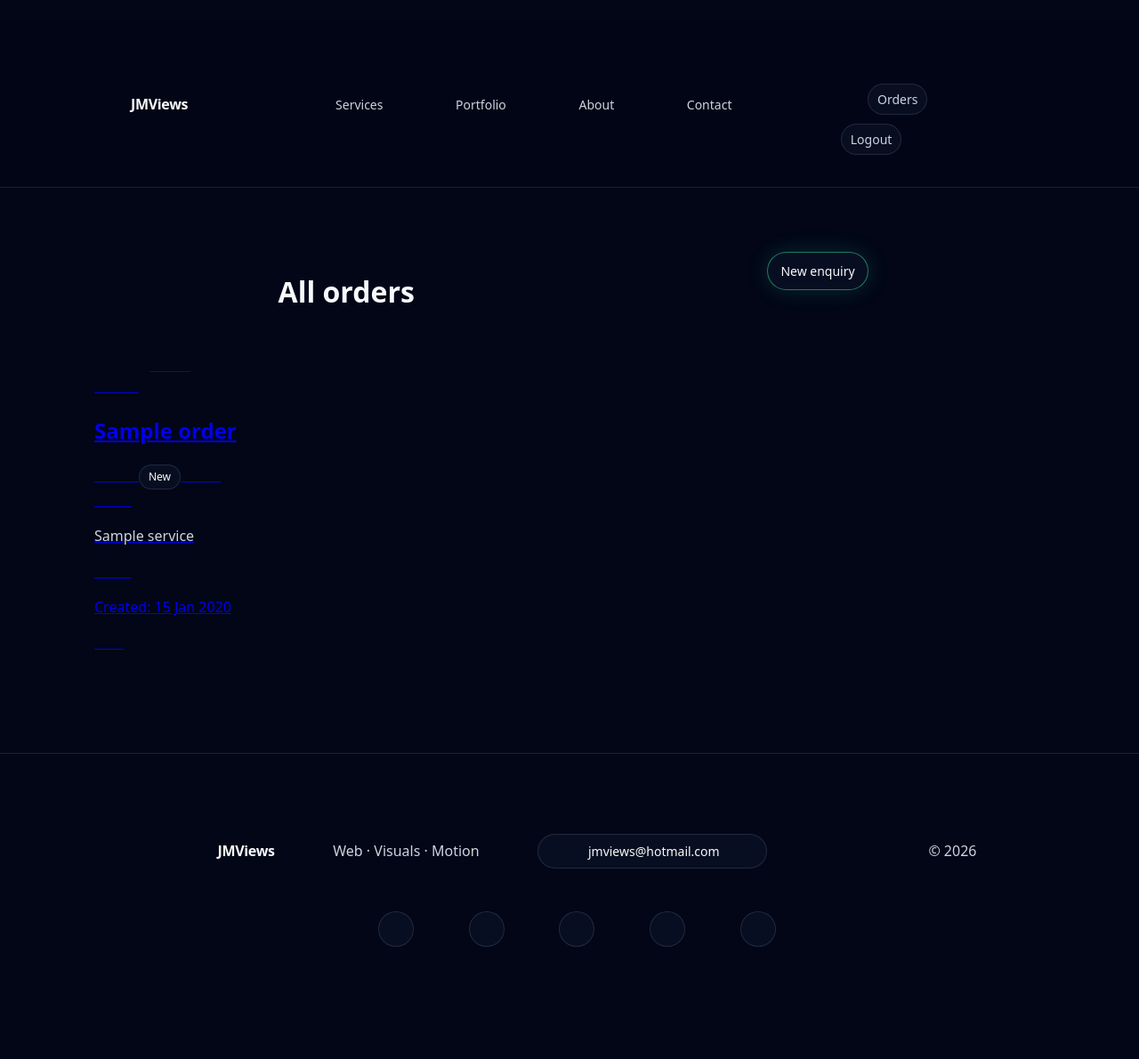
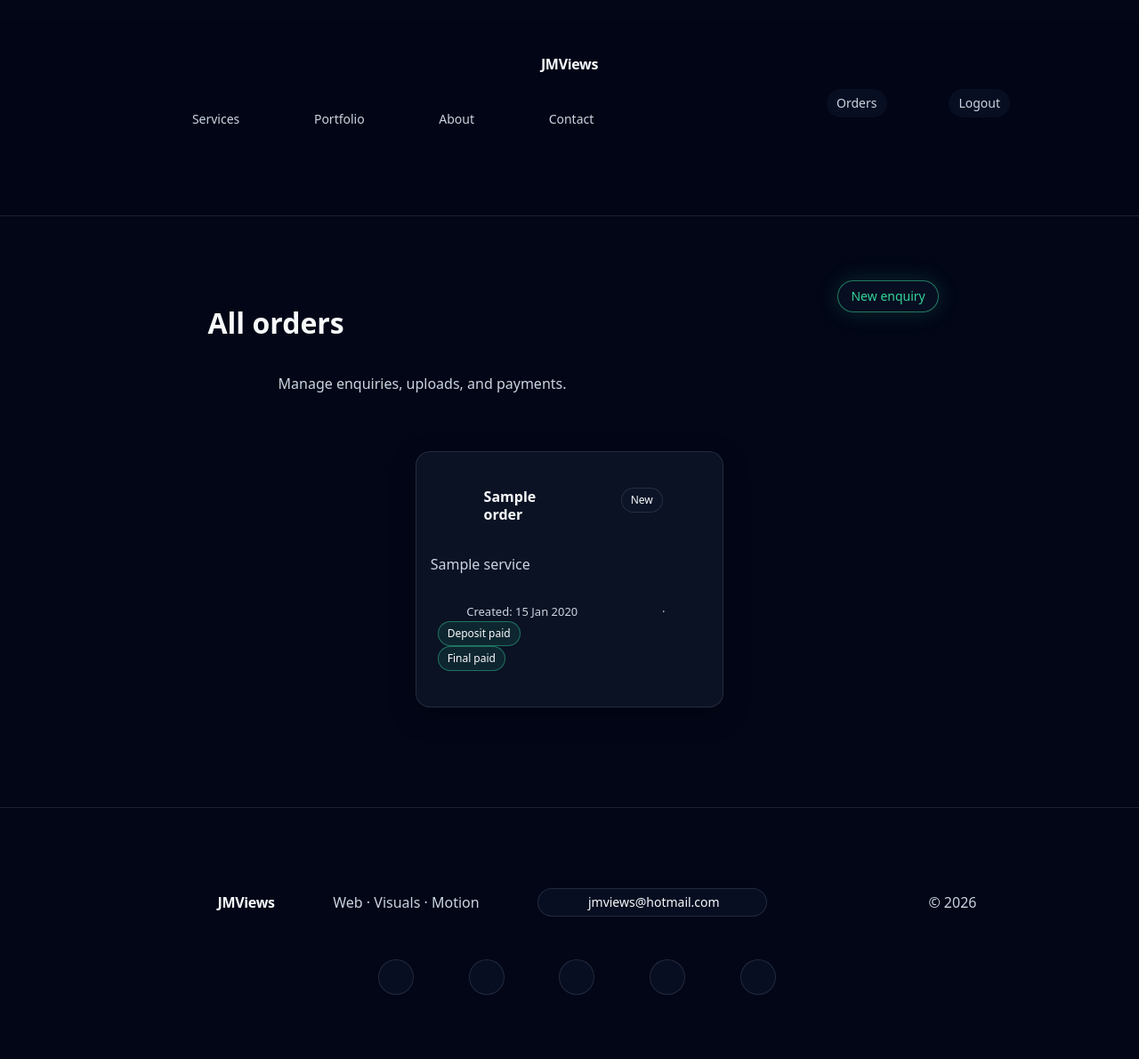
Before and after one commit to JermaineMckenna/jmviewsp4, a Django app: page /orders/ in a window 1280 px wide. Shown: the whole page at 89% size. Before the commit the page ends 1064 px from the top, so only its background shows below. Run offline with Django 4.2, Linux system fonts and the light colour scheme; a user stored in the database is signed in; tables that the repository leaves empty hold one stand-in row (values such as "Sample post").

Commit message:
updated orders page

```diff
--- a/static/css/styles.css
+++ b/static/css/styles.css
@@ -1,253 +1,183 @@
-:root {
-  --bg: #020617;
-  --panel: rgba(15, 23, 42, 0.75);
-  --border: rgba(148, 163, 184, 0.18);
-  --text: #f8fafc;
-  --muted: #cbd5e1;
-  --accent: #34d399;
+:root{
+--bg:#020617;
+--panel:rgba(15,23,42,.75);
+--panel-2:rgba(15,23,42,.55);
+--border:rgba(148,163,184,.18);
+
+--text:#f8fafc;
+--muted:#cbd5e1;
+--accent:#34d399;
+
+--danger:#f87171;
+--warn:#fbbf24;
+
+--radius:16px;
+--radius-pill:999px;
+--shadow:0 10px 30px rgba(0,0,0,.25);
 }
 
-* { box-sizing: border-box; }
-html, body { height: 100%; }
-
-body {
-  margin: 0;
-  background: var(--bg);
-  color: var(--text);
-  font-family: ui-sans-serif, system-ui, -apple-system, Segoe UI, Roboto, Arial;
-  line-height: 1.5;
+*{ box-sizing:border-box; }
+html,body{ height:100%; }
+body{
+margin:0;
+background:var(--bg);
+color:var(--text);
+font-family:ui-sans-serif,system-ui,-apple-system,Segoe UI,Roboto,Arial;
+line-height:1.5;
 }
 
-.container { max-width: 1100px; margin: 0 auto; padding: 24px 16px; }
-
-.site-header {
-  position: sticky;
-  top: 0;
-  background: rgba(2, 6, 23, 0.85);
-  backdrop-filter: blur(10px);
-  border-bottom: 1px solid var(--border);
-  z-index: 10;
+/* Layout */
+.container{
+max-width:1100px;
+margin:0 auto;
+padding:24px 16px;
 }
 
-.header-row {
-  display: flex;
-  align-items: center;
-  justify-content: space-between;
-  gap: 16px;
-  padding-top: 12px;
-  padding-bottom: 12px;
+/* Header */
+.site-header{
+position:sticky;
+top:0;
+z-index:10;
+background:rgba(2,6,23,.85);
+backdrop-filter:blur(10px);
+border-bottom:1px solid var(--border);
 }
 
-.brand {
-  font-weight: 700;
-  letter-spacing: -0.02em;
-  text-decoration: none;
-  color: var(--text);
+.header-row{
+display:flex;
+align-items:center;
+justify-content:space-between;
+gap:16px;
+padding-top:12px;
+padding-bottom:12px;
+flex-wrap:wrap; /* ✅ stops overflow on mobile */
 }
 
-/* NAV */
-.nav {
-  display: flex;
-  flex-direction: column;
-  gap: 10px;
-  align-items: stretch;
+.brand{
+font-weight:800;
+letter-spacing:-.02em;
+text-decoration:none;
+color:var(--text);
+white-space:nowrap;
 }
 
-.nav a {
-  color: var(--muted);
-  text-decoration: none;
-  font-size: 14px;
-  padding: 6px 10px;
-  border-radius: 999px;
+/* Nav */
+.nav{
+display:flex;
+flex-direction:column;
+gap:10px;
+align-items:stretch;
+width:100%;
 }
 
-.nav a:hover {
-  color: var(--text);
-  background: rgba(148, 163, 184, 0.08);
+.nav-links{
+display:grid;
+grid-template-columns:repeat(2, minmax(0,1fr));
+gap:8px 10px;
 }
 
-.nav-links {
-  display: grid;
-  grid-template-columns: repeat(2, minmax(0, 1fr));
-  gap: 8px 14px;
+.nav a{
+color:var(--muted);
+text-decoration:none;
+font-size:14px;
+padding:8px 10px;
+border-radius:var(--radius-pill);
+border:1px solid transparent;
+display:inline-flex;
+justify-content:center;
+white-space:nowrap;
 }
 
-.nav-links a {
-  display: inline-flex;
-  justify-content: center;
-  white-space: nowrap;
+.nav a:hover{
+color:var(--text);
+background:rgba(148,163,184,.08);
+border-color:rgba(148,163,184,.12);
 }
 
-.nav-auth {
-  display: flex;
-  gap: 10px;
-  justify-content: center;
-  flex-wrap: wrap;
+.nav-auth{
+display:flex;
+gap:10px;
+justify-content:center;
+flex-wrap:wrap;
 }
 
-/* Pills */
-.pill {
-  display: inline-flex;
-  align-items: center;
-  justify-content: center;
-  padding: 10px 14px;
-  border-radius: 999px;
-  border: 1px solid var(--border);
-  background: rgba(15, 23, 42, 0.55);
-  color: var(--text);
-  text-decoration: none;
-  font-size: 14px;
+/* Panels / type */
+.panel{
+border:1px solid var(--border);
+background:var(--panel);
+border-radius:var(--radius);
+padding:18px;
+box-shadow:var(--shadow);
 }
 
-.pill:hover {
-  border-color: rgba(148, 163, 184, 0.35);
+.h-eyebrow{
+color:var(--accent);
+text-transform:uppercase;
+letter-spacing:.25em;
+font-size:12px;
+font-weight:800;
 }
 
-/* Glow treatment */
-.glow {
-  border-color: rgba(52, 211, 153, 0.55);
-  box-shadow: 0 0 24px rgba(52, 211, 153, 0.18);
+.h-title{
+font-size:36px;
+line-height:1.15;
+margin:10px 0 0 0;
+letter-spacing:-.02em;
 }
 
-.glow:hover {
-  box-shadow: 0 0 30px rgba(52, 211, 153, 0.25);
+.h-sub{
+color:var(--muted);
+max-width:720px;
+margin:12px 0 0 0;
 }
 
-/* Panels / typography */
-.panel {
-  border: 1px solid var(--border);
-  background: var(--panel);
-  border-radius: 16px;
-  padding: 18px;
+/* Utility */
+.muted{ color:var(--muted); }
+.text{ color:var(--text); } /* ✅ you use class="text" in templates */
+.small{ font-size:13px; color:var(--muted); margin:8px 0 0 0; }
+
+/* Grid */
+.grid{ display:grid; gap:16px; }
+.grid.two{ grid-template-columns:repeat(2, minmax(0,1fr)); align-items:start; }
+
+/* Buttons */
+.btn, .pill{
+display:inline-flex;
+align-items:center;
+justify-content:center;
+gap:10px;
+padding:10px 14px;
+border-radius:var(--radius-pill);
+border:1px solid var(--border);
+background:var(--panel-2);
+color:var(--text);
+text-decoration:none;
+font-size:14px;
+line-height:1;
 }
 
-.h-eyebrow {
-  color: var(--accent);
-  text-transform: uppercase;
-  letter-spacing: 0.25em;
-  font-size: 12px;
-  font-weight: 700;
+.btn:hover, .pill:hover{
+border-color:rgba(148,163,184,.35);
 }
 
-.h-title {
-  font-size: 36px;
-  line-height: 1.15;
-  margin: 10px 0 0 0;
-  letter-spacing: -0.02em;
+.glow{
+border-color:rgba(52,211,153,.55) !important;
+color:var(--accent) !important;
+box-shadow:0 0 24px rgba(52,211,153,.18);
 }
 
-.h-sub {
-  color: var(--muted);
-  max-width: 720px;
-  margin: 12px 0 0 0;
+.glow:hover{
+box-shadow:0 0 30px rgba(52,211,153,.25);
 }
 
-/* Glow text for hero emphasis */
-.glow-text {
-  color: var(--accent);
-  text-shadow:
-	0 0 18px rgba(52, 211, 153, 0.35),
-	0 0 40px rgba(52, 211, 153, 0.18);
+.pill.danger, .btn.danger{
+border-color:rgba(248,113,113,.55) !important;
+background:rgba(248,113,113,.12) !important;
+color:var(--text) !important;
 }
 
-/* Grid */
-.grid { display: grid; gap: 16px; }
-.grid.two { grid-template-columns: repeat(2, minmax(0, 1fr)); align-items: start; }
-
-/* Buttons */
-.btn {
-  display: inline-flex;
-  align-items: center;
-  justify-content: center;
-  gap: 10px;
-  padding: 10px 14px;
-  border-radius: 999px;
-  border: 1px solid var(--border);
-  background: rgba(15, 23, 42, 0.55);
-  color: var(--text);
-  text-decoration: none;
-  font-size: 14px;
-}
-
-.btn:hover { border-color: rgba(148, 163, 184, 0.35); }
-
-.btn.glow {
-  border-color: rgba(52, 211, 153, 0.55);
-  color: var(--accent);
-  box-shadow: 0 0 24px rgba(52, 211, 153, 0.18);
-}
-
-/* Messages */
-.messages { margin: 12px 0; display: grid; gap: 8px; }
-
-.msg {
-  padding: 10px 12px;
-  border-radius: 12px;
-  border: 1px solid var(--border);
-  background: rgba(15, 23, 42, 0.55);
-  color: var(--text);
-  font-size: 14px;
-}
-
-.msg.success { border-color: rgba(52, 211, 153, 0.35); }
-.msg.error { border-color: rgba(248, 113, 113, 0.35); }
-
-.muted { color: var(--muted); }
-
-/* Footer */
-.site-footer { border-top: 1px solid var(--border); margin-top: 40px; }
-
-.footer-row {
-  display: flex;
-  gap: 12px;
-  justify-content: space-between;
-  align-items: center;
-  padding-top: 18px;
-  padding-bottom: 18px;
-}
-
-/* Icons */
-.icon-row { display: flex; flex-wrap: wrap; gap: 10px; }
-
-.icon-btn {
-  width: 40px;
-  height: 40px;
-  display: inline-flex;
-  align-items: center;
-  justify-content: center;
-  border-radius: 999px;
-  border: 1px solid var(--border);
-  background: rgba(15, 23, 42, 0.55);
-  color: var(--text);
-  text-decoration: none;
-}
-
-.icon-btn:hover {
-  border-color: rgba(52, 211, 153, 0.55);
-  box-shadow: 0 0 24px rgba(52, 211, 153, 0.18);
-}
-
-.icon-btn svg {
-  width: 18px;
-  height: 18px;
-  display: block;
-}
-
-/* Optional: smooth out strokes for stroke-based icons */
-.icon-btn svg[fill="none"] {
-  stroke: currentColor;
-}
-
-/* Danger */
-.pill.danger,
-.btn.danger {
-  border-color: rgba(248,113,113,.45);
-  background: rgba(248,113,113,.10);
-}
-
-.pill.danger:hover,
-.btn.danger:hover {
-  border-color: rgba(248,113,113,.75);
+.pill.danger:hover, .btn.danger:hover{
+border-color:rgba(248,113,113,.85) !important;
 }
 
 /* Badges */
@@ -256,27 +186,42 @@
 align-items:center;
 justify-content:center;
 padding:4px 10px;
-  border-radius:999px;
+border-radius:var(--radius-pill);
 border:1px solid var(--border);
 font-size:12px;
-  color: var(--text);
-  background: rgba(15,23,42,.55);
-}
-.badge-ok{
-  border-color: rgba(52,211,153,.45);
-  background: rgba(52,211,153,.10);
-}
-.badge-warn{
-  border-color: rgba(251,191,36,.45);
-  background: rgba(251,191,36,.10);
+color:var(--text);
+background:var(--panel-2);
 }
 
-/* Page header layout */
+.badge-ok{
+border-color:rgba(52,211,153,.45);
+background:rgba(52,211,153,.10);
+}
+
+.badge-warn{
+border-color:rgba(251,191,36,.45);
+background:rgba(251,191,36,.10);
+}
+
+/* Messages */
+.messages{ margin:12px 0; display:grid; gap:8px; }
+.msg{
+padding:10px 12px;
+border-radius:12px;
+border:1px solid var(--border);
+background:var(--panel-2);
+color:var(--text);
+font-size:14px;
+}
+.msg.success{ border-color:rgba(52,211,153,.35); }
+.msg.error{ border-color:rgba(248,113,113,.35); }
+
+/* Page head */
 .page-head{
 display:flex;
 justify-content:space-between;
+align-items:flex-start;
 gap:16px;
-  align-items:flex-start;
 flex-wrap:wrap;
 }
 .head-actions{
@@ -285,20 +230,164 @@
 flex-wrap:wrap;
 }
 
-/* ✅ Media queries (FIXED) */
-@media (max-width: 800px) {
-  .grid.two { grid-template-columns: 1fr; }
+/* Cards (Orders list + delete confirm) */
+.card-grid{
+display:grid;
+grid-template-columns:repeat(3, minmax(0,1fr));
+gap:14px;
+margin-top:16px;
 }
 
-@media (min-width: 768px) {
-  .nav {
-	flex-direction: row;
-	align-items: center;
-	justify-content: flex-end;
-	gap: 14px;
+.card{
+display:block;
+border:1px solid var(--border);
+background:var(--panel);
+border-radius:var(--radius);
+padding:16px;
+text-decoration:none;
+color:var(--text);
+box-shadow:var(--shadow);
 }
 
-  .nav-links { display: flex; gap: 10px; }
-  .nav-links a { justify-content: flex-start; }
-  .nav-auth { justify-content: flex-end; }
+.card:hover{
+border-color:rgba(148,163,184,.35);
 }
+
+.card-top{
+display:flex;
+justify-content:space-between;
+align-items:flex-start;
+gap:10px;
+}
+
+.card h2{
+margin:0;
+font-size:16px;
+line-height:1.25;
+}
+
+/* Forms */
+.form{
+display:block;
+}
+
+.field label{
+display:block;
+font-size:13px;
+margin-bottom:6px;
+color:var(--muted);
+}
+
+.field input,
+.field select,
+.field textarea{
+width:100%;
+padding:10px 12px;
+border-radius:12px;
+border:1px solid rgba(148,163,184,.22);
+background:rgba(2,6,23,.55);
+color:var(--text);
+outline:none;
+}
+
+.field textarea{ min-height:140px; resize:vertical; }
+
+.field input:focus,
+.field select:focus,
+.field textarea:focus{
+border-color:rgba(52,211,153,.55);
+box-shadow:0 0 0 3px rgba(52,211,153,.10);
+}
+
+.field .errorlist{
+margin:8px 0 0 0;
+padding:0;
+list-style:none;
+color:#fecaca;
+font-size:13px;
+}
+
+/* Footer */
+.site-footer{
+border-top:1px solid var(--border);
+margin-top:40px;
+}
+
+.footer-row{
+display:flex;
+justify-content:space-between;
+align-items:center;
+gap:12px;
+padding-top:18px;
+padding-bottom:12px;
+flex-wrap:wrap;
+}
+
+/* Icons */
+.icon-row{ display:flex; flex-wrap:wrap; gap:10px; justify-content:center; }
+.icon-btn{
+width:40px;
+height:40px;
+display:inline-flex;
+align-items:center;
+justify-content:center;
+border-radius:999px;
+border:1px solid var(--border);
+background:var(--panel-2);
+color:var(--text);
+text-decoration:none;
+}
+.icon-btn:hover{
+border-color:rgba(52,211,153,.55);
+box-shadow:0 0 24px rgba(52,211,153,.18);
+}
+.icon-btn svg{
+width:18px;
+height:18px;
+display:block;
+}
+/* Make both fill + stroke icons visible */
+.icon-btn svg *{
+fill:currentColor;
+stroke:currentColor;
+}
+
+/* ✅ Media queries (FIXED — must have @) */
+@media (max-width: 900px){
+  .card-grid{ grid-template-columns:repeat(2, minmax(0,1fr)); }
+}
+
+@media (max-width: 800px){
+  .grid.two{ grid-template-columns:1fr; }
+}
+
+@media (min-width: 768px){
+
+  .nav{
+width:auto;
+flex-direction:row;
+align-items:center;
+justify-content:flex-end;
+gap:14px;
+}
+
+  .nav-links {
+display:flex;
+gap:10px;
+  }
+
+  .nav a{
+justify-content:flex-start;
+  }
+
+  .nav-auth{
+justify-content:flex-end;
+  }
+
+}
+
+@media (max-width: 520px){
+  .nav-links{ grid-template-columns:1fr; }
+  .card-grid{ grid-template-columns:1fr; }
+  .h-title{ font-size:30px; }
+}
--- a/templates/core/contact.html
+++ b/templates/core/contact.html
@@ -6,8 +6,8 @@
     <div class="h-eyebrow">Contact</div>
     <h1 class="h-title">Start a project.</h1>
     <p class="h-sub">
-      Got an idea in mind? Send a quick brief and I’ll come back with next steps and a clear plan.
-      If you create an account, you can track your enquiry and download files when they’re ready.
+Send a quick message and I’ll come back with next steps and a clear plan.
+If you create an account, you can track your enquiry and download files when they’re ready.
     </p>
 
     <div style="display:flex;gap:10px;flex-wrap:wrap;margin-top:14px">
--- a/templates/orders/order_list.html
+++ b/templates/orders/order_list.html
@@ -3,7 +3,16 @@
 
 {% block content %}
   <div class="page-head">
-    <h1>{% if user.is_staff %}All orders{% else %}Your orders{% endif %}</h1>
+    <div>
+      <h1 style="margin:0">{% if user.is_staff %}All orders{% else %}Your orders{% endif %}</h1>
+      <p class="muted" style="margin:8px 0 0 0">
+        {% if user.is_staff %}
+          Manage enquiries, uploads, and payments.
+        {% else %}
+          Track progress, download files, and make payments securely.
+        {% endif %}
+      </p>
+    </div>
     <a class="pill glow" href="{% url 'orders:order_create' %}">New enquiry</a>
   </div>
 
@@ -15,15 +24,27 @@
             <h2>{{ order.title }}</h2>
             <span class="badge">{{ order.get_status_display }}</span>
           </div>
-          <p class="muted">{{ order.service.name }}</p>
-          <p class="small">Created: {{ order.created_at|date:"d M Y" }}</p>
+
+          <p class="muted" style="margin:10px 0 0 0">{{ order.service.name }}</p>
+
+          <p class="small">
+            Created: {{ order.created_at|date:"d M Y" }}
+            {% if order.deposit_paid %}
+              · <span class="badge badge-ok" style="margin-left:8px">Deposit paid</span>
+            {% endif %}
+            {% if order.final_paid %}
+              <span class="badge badge-ok" style="margin-left:8px">Final paid</span>
+            {% endif %}
+          </p>
         </a>
       {% endfor %}
     </div>
   {% else %}
-    <div class="card">
-      <p class="muted">No orders yet. Create your first enquiry.</p>
-      <a class="pill glow" href="{% url 'orders:order_create' %}">New enquiry</a>
+    <div class="panel" style="margin-top:16px">
+      <p class="muted" style="margin:0">No orders yet. Create your first enquiry.</p>
+      <div style="margin-top:12px">
+        <a class="pill glow" href="{% url 'orders:order_create' %}">New enquiry</a>
+      </div>
     </div>
   {% endif %}
 {% endblock %}
```
Also changed, not shown: templates/orders/order_confirm_delete.html (+11 -4 lines). Lines whose indentation alone changed are shown as unchanged.
